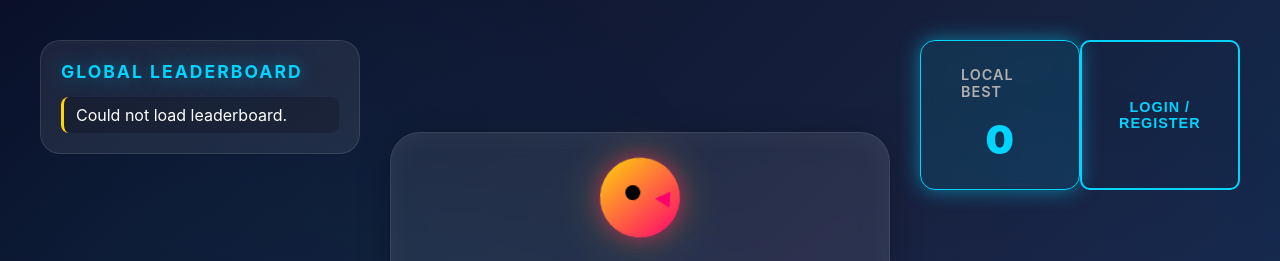
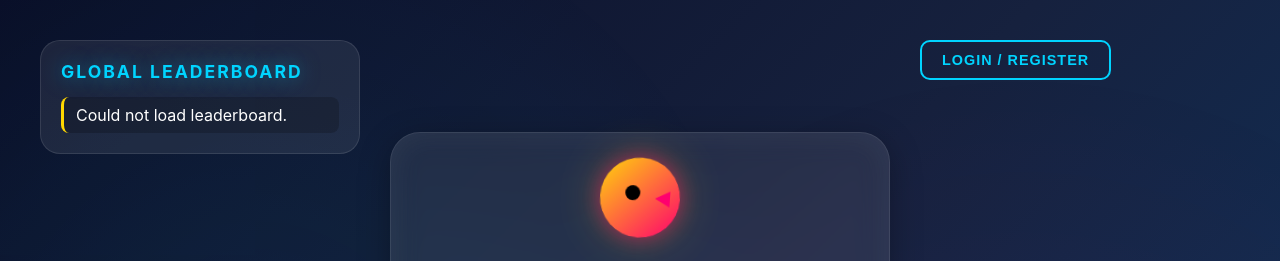
Before and after one commit to luca0106/Flappy-Bird-Online-Game, a plain HTML site: page frontend/index.html in a window 1280 px wide. Shown: the top 261 px of the page. Drawn offline with Linux system fonts and the light colour scheme; no server answers.

Commit message:
Improved UI

```diff
--- a/frontend/game.js
+++ b/frontend/game.js
@@ -527,7 +527,6 @@ const guestView = document.getElementById('guestView');
 const welcomeMessage = document.getElementById('welcomeMessage');
 const logoutButton = document.getElementById('logoutButton');
 const loginPageButton = document.getElementById('loginPageButton');
-const localBestScoreDisplay = document.getElementById('localBestScore');
 const leaderboardList = document.getElementById('leaderboardList');
 
 let countdownInterval;
@@ -798,9 +797,6 @@ function updateScoreDisplay() {
     if (currentUser) {
         // Update score in the logged-in user profile
         bestScoreDisplay.textContent = currentBest;
-    } else {
-        // Update score in the guest view (local best)
-        localBestScoreDisplay.textContent = currentBest;
     }
 }
 
--- a/frontend/index.html
+++ b/frontend/index.html
@@ -25,10 +25,6 @@
                 </div>
                 <!-- Guest View -->
                 <div class="guest-view" id="guestView">
-                    <div class="stat-box">
-                        <span class="stat-label">Local Best</span>
-                        <span class="stat-value" id="localBestScore">0</span>
-                    </div>
                     <button class="auth-button" id="loginPageButton">Login / Register</button>
                 </div>
             </div>
```
